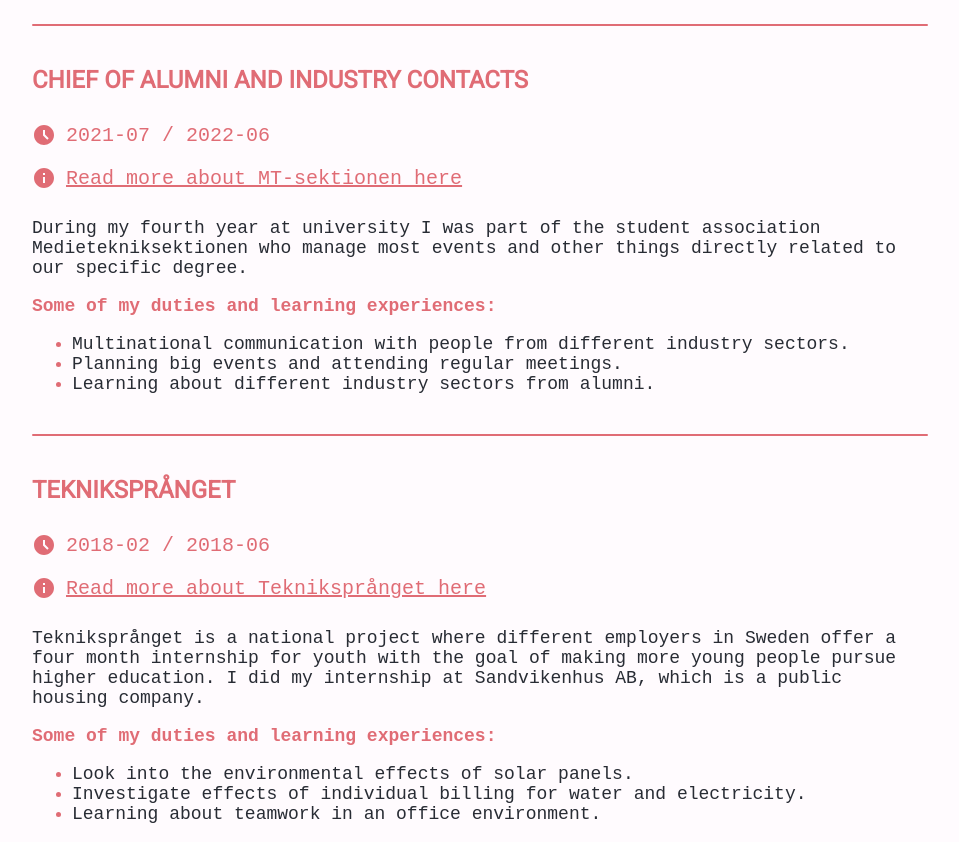
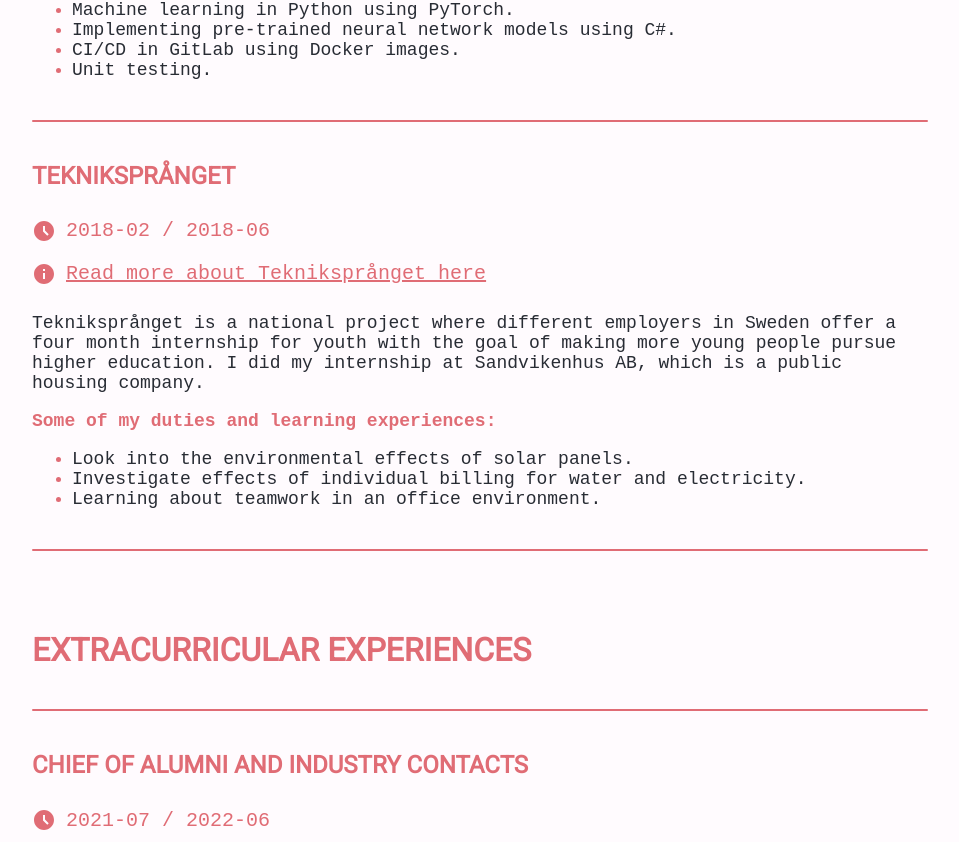
Before and after one commit to jonan270/Interactive-portfolio, a React (Create React App) app: page / in a window 1280 px wide. Shown: the part 3418-4260 px from the top of the page, without its empty margins (160-1119 px from the left). Built offline with nearby package versions, Linux system fonts and the light colour scheme.

Commit message:
Structured and extended experience page

```diff
--- a/src/components/Experience.tsx
+++ b/src/components/Experience.tsx
@@ -9,13 +9,16 @@ const Experience: React.FC<{}> = () => {
     const swegonLink: string =
         "https://www.swegon.com"
 
+
     return(
         <div id="experience" className="chapter">
             <h1>EXPERIENCE</h1>
             <p>
-                Below you will find some information about my professional
+                Below you will find some information about my previous
                 experience.
             </p>
+            <br />
+            <h1>PROFESSIONAL EXPERIENCES</h1>
             <hr />
             <h2>MTEK</h2>
             <div className="iconTextRow">
@@ -54,6 +57,40 @@ const Experience: React.FC<{}> = () => {
                 <li><p>Unit testing.</p></li>
             </ul>
             <hr />
+            <h2>TEKNIKSPRÅNGET</h2>
+            <div className="iconTextRow">
+                <AccessTimeFilledIcon color="primary"/>
+                <p className="iconText">2018-02 / 2018-06</p>
+            </div>
+            <div className="iconTextRow">
+                <InfoIcon color="primary"/>
+                <a
+                    className="iconText"
+                    href="https://teknikspranget.se/om-teknikspranget/"
+                    target="_blank" rel="noreferrer"
+                >
+                    Read more about Tekniksprånget here
+                </a>
+            </div>
+            <p>
+                Tekniksprånget is a national project where different
+                employers in Sweden offer a four month internship for youth
+                with the goal of making more young people pursue higher
+                education. I did my internship at Sandvikenhus AB, which
+                is a public housing company.
+            </p>
+            <h3>
+                Some of my duties and learning experiences:
+            </h3>
+            <ul>
+                <li><p>Look into the environmental effects of solar panels.</p></li>
+                <li><p>Investigate effects of individual billing for water and electricity.</p></li>
+                <li><p>Learning about teamwork in an office environment.</p></li>
+            </ul>
+            <hr />
+            <br />
+            <h1>EXTRACURRICULAR EXPERIENCES</h1>
+            <hr />
             <h2>CHIEF OF ALUMNI AND INDUSTRY CONTACTS</h2>
             <div className="iconTextRow">
                 <AccessTimeFilledIcon color="primary"/>
@@ -83,36 +120,35 @@ const Experience: React.FC<{}> = () => {
                 <li><p>Learning about different industry sectors from alumni.</p></li>
             </ul>
             <hr />
-            <h2>TEKNIKSPRÅNGET</h2>
+            <h2>PEER STUDENT AT MEDIETEKNIK</h2>
             <div className="iconTextRow">
                 <AccessTimeFilledIcon color="primary"/>
-                <p className="iconText">2018-02 / 2018-06</p>
+                <p className="iconText">2020-08 and 2021-08</p>
             </div>
             <div className="iconTextRow">
                 <InfoIcon color="primary"/>
                 <a
                     className="iconText"
-                href="https://teknikspranget.se/om-teknikspranget/"
+                    href="https://www.student.liu.se/studentstod/studenthalsan/fadder?l=sv"
                     target="_blank" rel="noreferrer"
                 >
-                    Read more about Tekniksprånget here
+                    Read more about the work as a peer student here
                 </a>
             </div>
             <p>
-                Tekniksprånget is a national project where different
-                employers in Sweden offer a four month internship for youth
-                with the goal of making more young people pursue higher
-                education. I did my internship at Sandvikenhus AB, which
-                is a public housing company.
+                All student receptions at Linköping University are carefully planned
+                to make sure that the new students feel included and welcome at the
+                start of their education. A peer student is an older student who has
+                volunteered to help guide the newer students through the beginning
+                weeks of university.
             </p>
             <h3>
                 Some of my duties and learning experiences:
             </h3>
-
             <ul>
-                <li><p>Look into the environmental effects of solar panels.</p></li>
-                <li><p>Investigate effects of individual billing for water and electricity.</p></li>
-                <li><p>Learning about teamwork in an office environment.</p></li>
+                <li><p>Help solving logistical issues.</p></li>
+                <li><p>Encourage and stimulate social interactions among the new students.</p></li>
+                <li><p>Offering guidance and answering questions about life at university in general.</p></li>
             </ul>
             <hr />
         </div>
```
Lines whose indentation alone changed are shown as unchanged.
